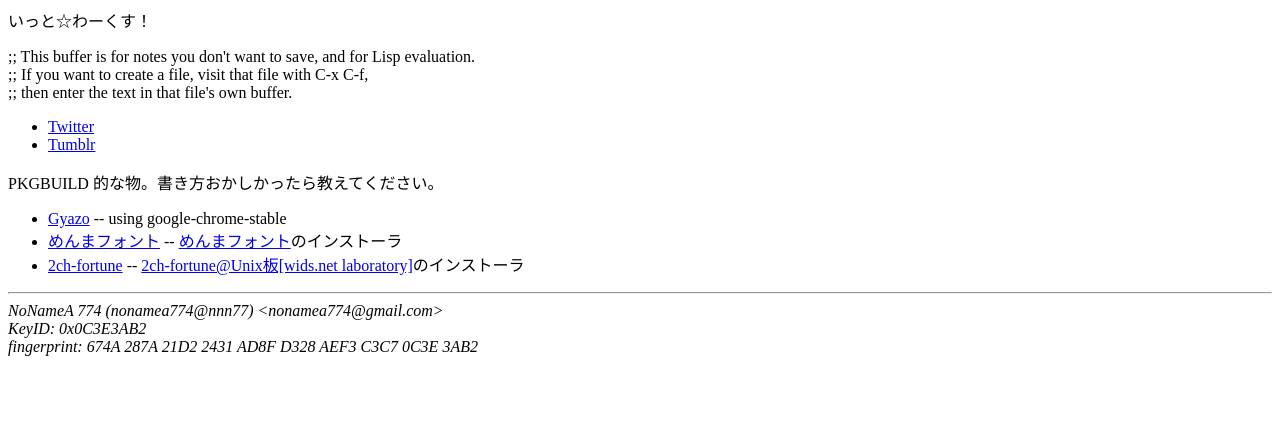
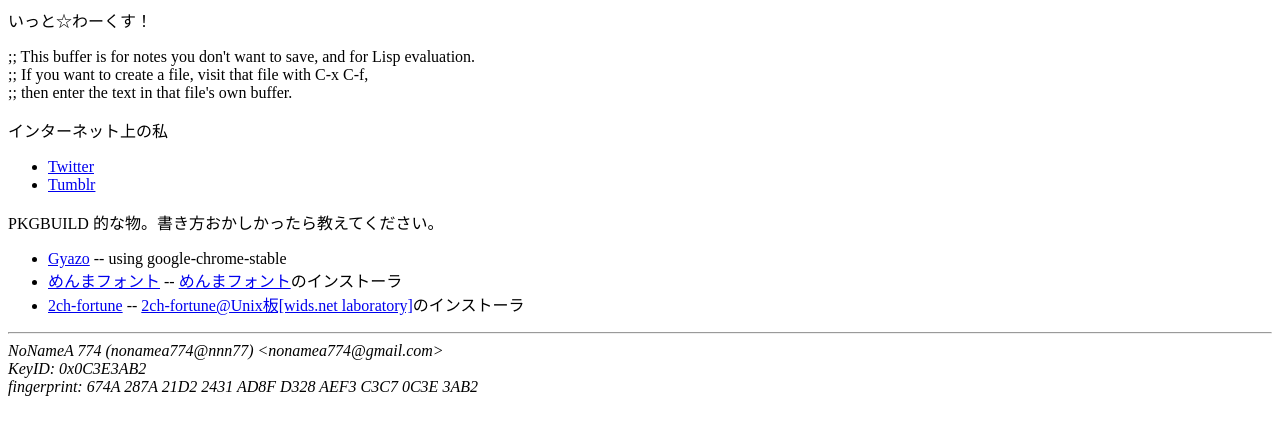
Before and after one commit to nna774/_____nna774.github.com, a plain HTML site: page index.html in a window 1280 px wide. Drawn offline with Linux system fonts and the light colour scheme.

Commit message:
edit services

```diff
--- a/index.html
+++ b/index.html
@@ -1 +1 @@
-<!doctype html><html lang="ja"><!--  This document is translated from S-exp by HtSExp( https://github.com/nna774/htsexp ).--><head><meta charset="utf-8" /><title>Index</title></head><body><header><span id="itWorks">いっと☆わーくす！</span><br /><p id="scratch">;; This buffer is for notes you don't want to save, and for Lisp evaluation.<br />;; If you want to create a file, visit that file with C-x C-f,<br />;; then enter the text in that file's own buffer.</p></header><p id="mainWrap"><ul id="services"><li><a href="https://twitter.com/nonamea774">Twitter</a></li><li><a href="http://tumblr.nna774.net/">Tumblr</a></li></ul><p><span>PKGBUILD 的な物。書き方おかしかったら教えてください。</span><ul><li><a href="https://gist.github.com/nna774/8468487">Gyazo</a> -- using google-chrome-stable</li><li><a href="https://gist.github.com/nna774/8781461">めんまフォント</a> -- <a href="http://www.anohana.jp/tv/special/font.html">めんまフォント</a>のインストーラ</li><li><a href="https://gist.github.com/nna774/8917470">2ch-fortune</a> -- <a href="http://wids.net/lab/">2ch-fortune@Unix板[wids.net laboratory]</a>のインストーラ</li></ul></p></p><footer><hr id="beginFooter" /><address>NoNameA 774 (nonamea774@nnn77) &lt;nonamea774@gmail.com&gt;<br />KeyID: 0x0C3E3AB2<br />fingerprint: 674A 287A 21D2 2431 AD8F D328 AEF3 C3C7 0C3E 3AB2</address></footer></body></html>
+<!doctype html><html lang="ja"><!--  This document is translated from S-exp by HtSExp( https://github.com/nna774/htsexp ).--><head><meta charset="utf-8" /><title>Index</title></head><body><header><span id="itWorks">いっと☆わーくす！</span><br /><p id="scratch">;; This buffer is for notes you don't want to save, and for Lisp evaluation.<br />;; If you want to create a file, visit that file with C-x C-f,<br />;; then enter the text in that file's own buffer.</p></header><p id="mainWrap"><p id="services">インターネット上の私<ul><li><a href="https://twitter.com/nonamea774">Twitter</a></li><li><a href="http://tumblr.nna774.net/">Tumblr</a></li></ul></p><p><span>PKGBUILD 的な物。書き方おかしかったら教えてください。</span><ul><li><a href="https://gist.github.com/nna774/8468487">Gyazo</a> -- using google-chrome-stable</li><li><a href="https://gist.github.com/nna774/8781461">めんまフォント</a> -- <a href="http://www.anohana.jp/tv/special/font.html">めんまフォント</a>のインストーラ</li><li><a href="https://gist.github.com/nna774/8917470">2ch-fortune</a> -- <a href="http://wids.net/lab/">2ch-fortune@Unix板[wids.net laboratory]</a>のインストーラ</li></ul></p></p><footer><hr id="beginFooter" /><address>NoNameA 774 (nonamea774@nnn77) &lt;nonamea774@gmail.com&gt;<br />KeyID: 0x0C3E3AB2<br />fingerprint: 674A 287A 21D2 2431 AD8F D328 AEF3 C3C7 0C3E 3AB2</address></footer></body></html>
```
Also changed, not shown: 1 other file.
